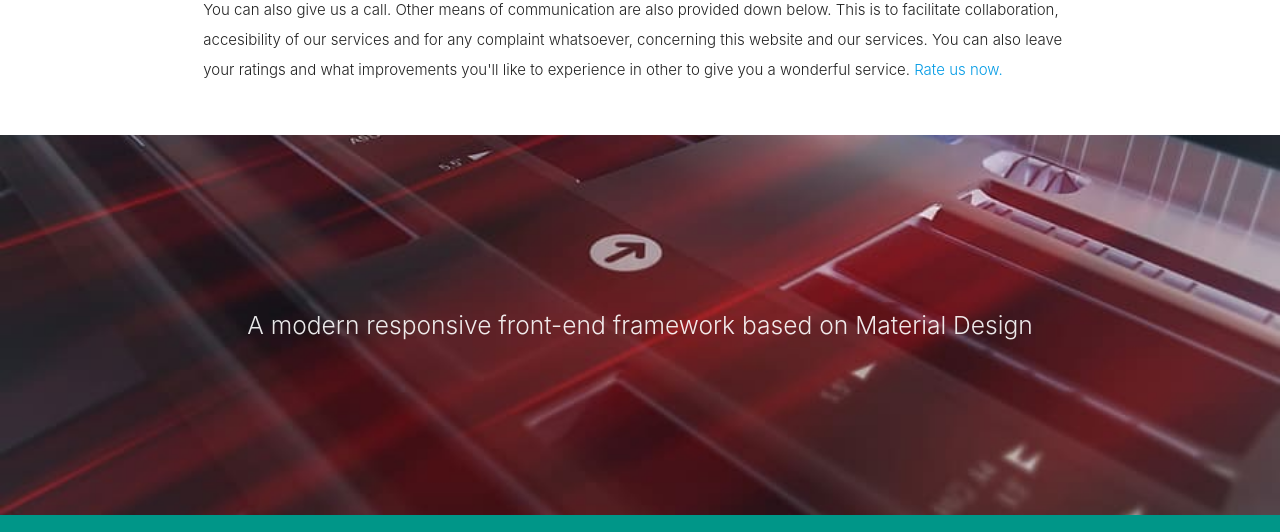
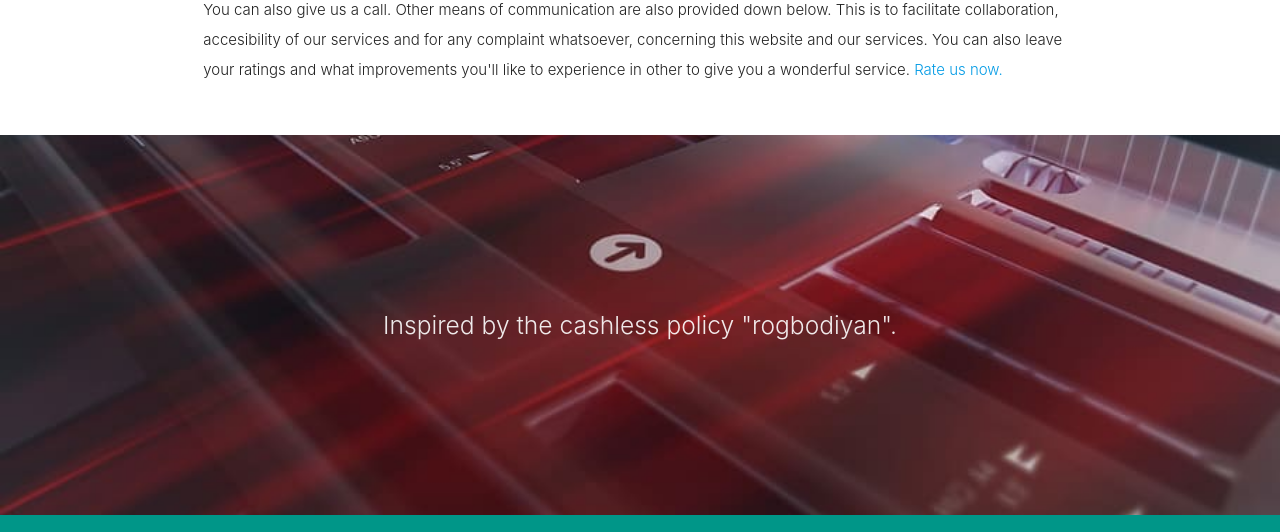
Before and after one commit to Dammykeys/payment-template, a plain HTML site: page index.html in a window 1280 px wide. Shown: the part 2081-2613 px from the top of the page. Drawn offline with nearby package versions, Linux system fonts and the light colour scheme.

Commit message:
index update

```diff
--- a/index.html
+++ b/index.html
@@ -157,7 +157,7 @@
     <div class="section no-pad-bot">
       <div class="container">
         <div class="row center">
-          <h5 class="header col s12 light">A modern responsive front-end framework based on Material Design</h5>
+          <h5 class="header col s12 light">Inspired by the cashless policy "rogbodiyan".</h5>
         </div>
       </div>
     </div>
```
